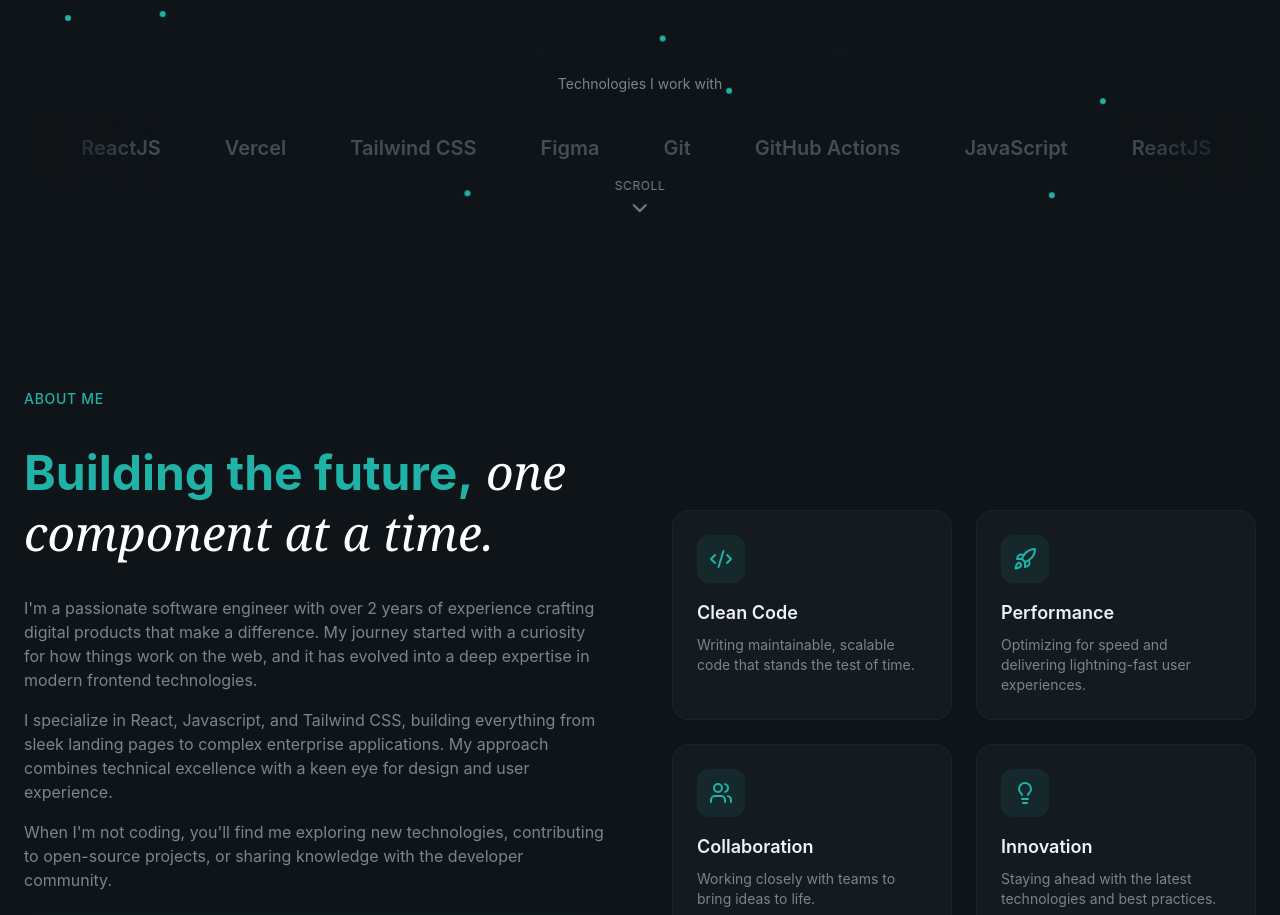
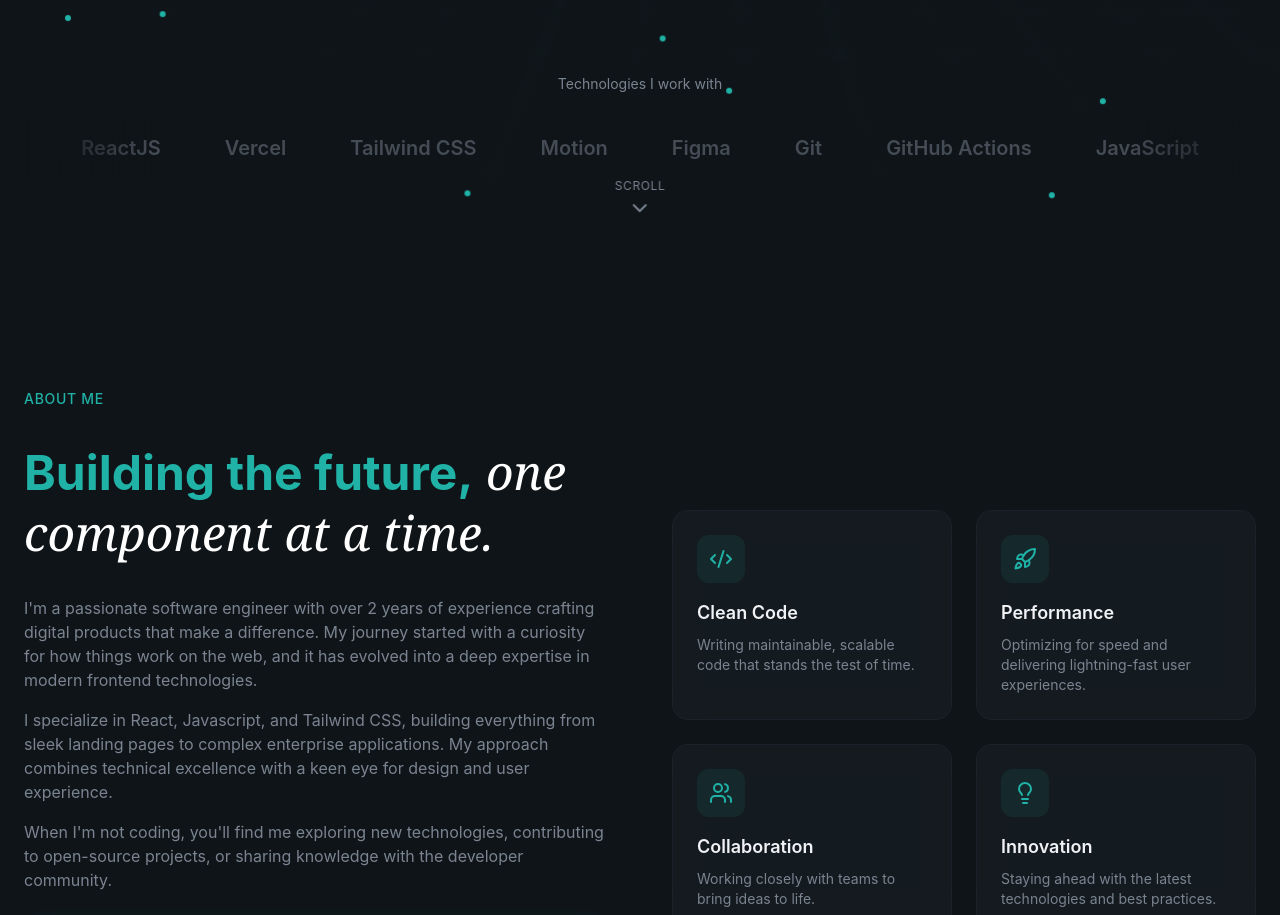
Before and after one commit to OluwatimilehinK/Oluwatimiilehin, a React (Vite) app: page / in a window 1280 px wide. Shown: the part 920-1835 px from the top of the page. Built offline with nearby package versions, Linux system fonts and the light colour scheme.

Commit message:
added to my skills section.

```diff
--- a/src/sections/Hero.jsx
+++ b/src/sections/Hero.jsx
@@ -9,6 +9,7 @@ const skills = [
   "ReactJS",
   "Vercel",
   "Tailwind CSS",
+  "Motion",
   "Figma",
   "Git",
   "GitHub Actions",
```
